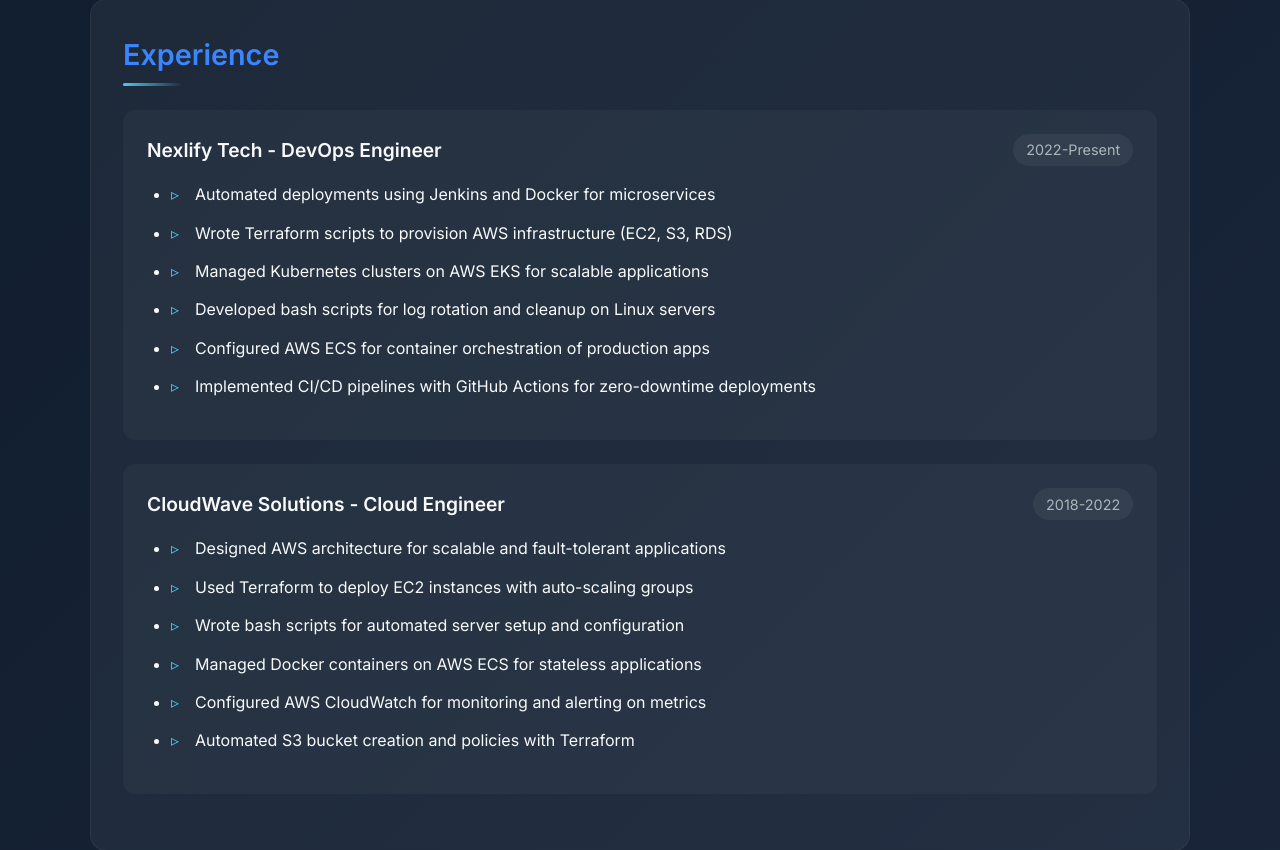
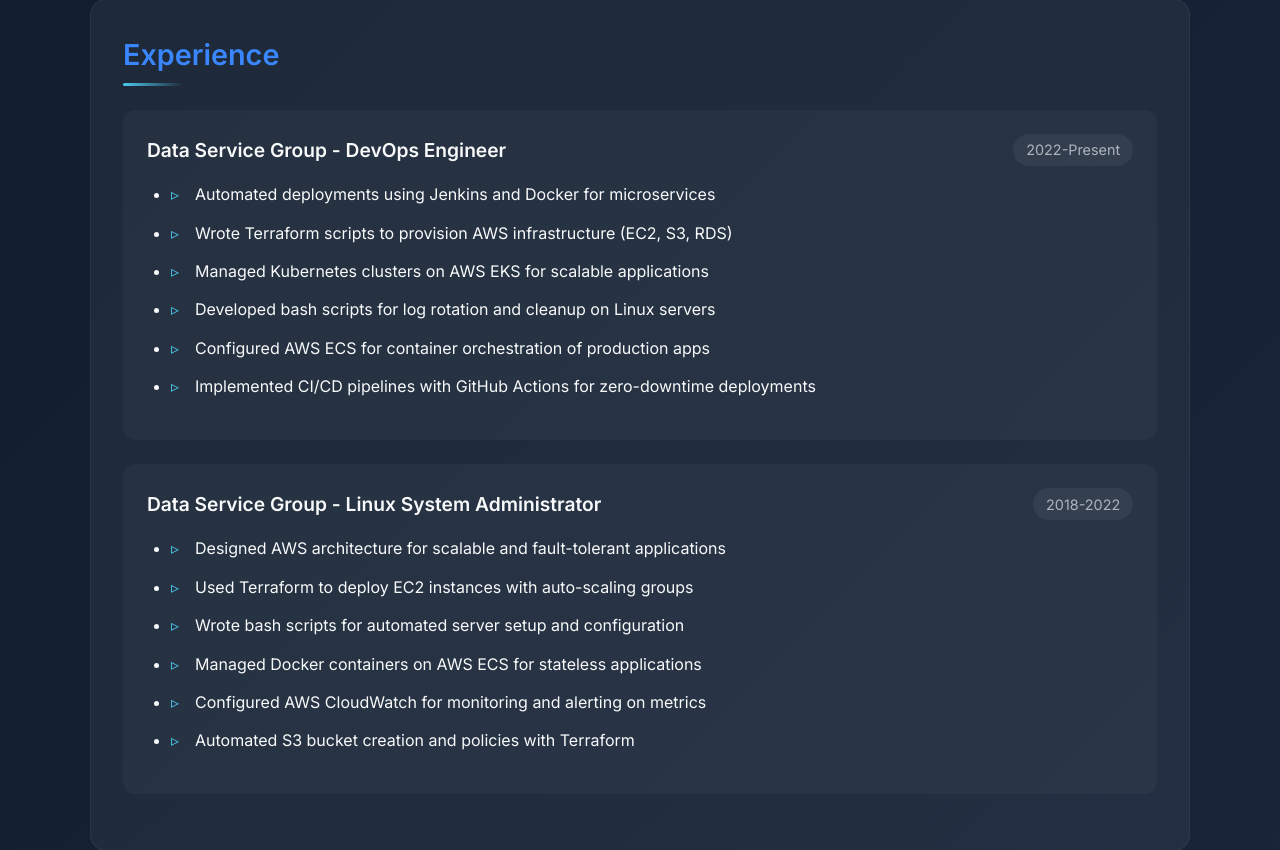
Before and after one commit to Evans-J/my-resume, a Flask app: page / in a window 1280 px wide. Shown: the part 1209-2059 px from the top of the page. Run offline with Flask 3, Linux system fonts and the light colour scheme.

Commit message:
add name

```diff
--- a/templates/index.html
+++ b/templates/index.html
@@ -4,7 +4,7 @@
     <meta charset="UTF-8">
     <meta name="viewport" content="width=device-width, initial-scale=1.0, shrink-to-fit=no, viewport-fit=cover">
     <meta http-equiv="X-UA-Compatible" content="IE=edge">
-    <title> Serge Smith - DevOps Portfolio</title>
+    <title> Evans Jones - DevOps Portfolio</title>
 
     <!-- PWA Support -->
     <link rel="manifest" href="{{ url_for('static', filename='manifest.json') }}">
@@ -321,7 +321,7 @@
             <h2>Experience</h2>
             <article class="experience-item">
                 <div class="experience-header">
-                    <div class="experience-title">Nexlify Tech - DevOps Engineer</div>
+                    <div class="experience-title">Data Service Group - DevOps Engineer</div>
                     <div class="experience-date">2022-Present</div>
                 </div>
                 <ul>
@@ -336,7 +336,7 @@
 
             <article class="experience-item">
                 <div class="experience-header">
-                    <div class="experience-title">CloudWave Solutions - Cloud Engineer</div>
+                    <div class="experience-title">Data Service Group - Linux System Administrator</div>
                     <div class="experience-date">2018-2022</div>
                 </div>
                 <ul>
```
